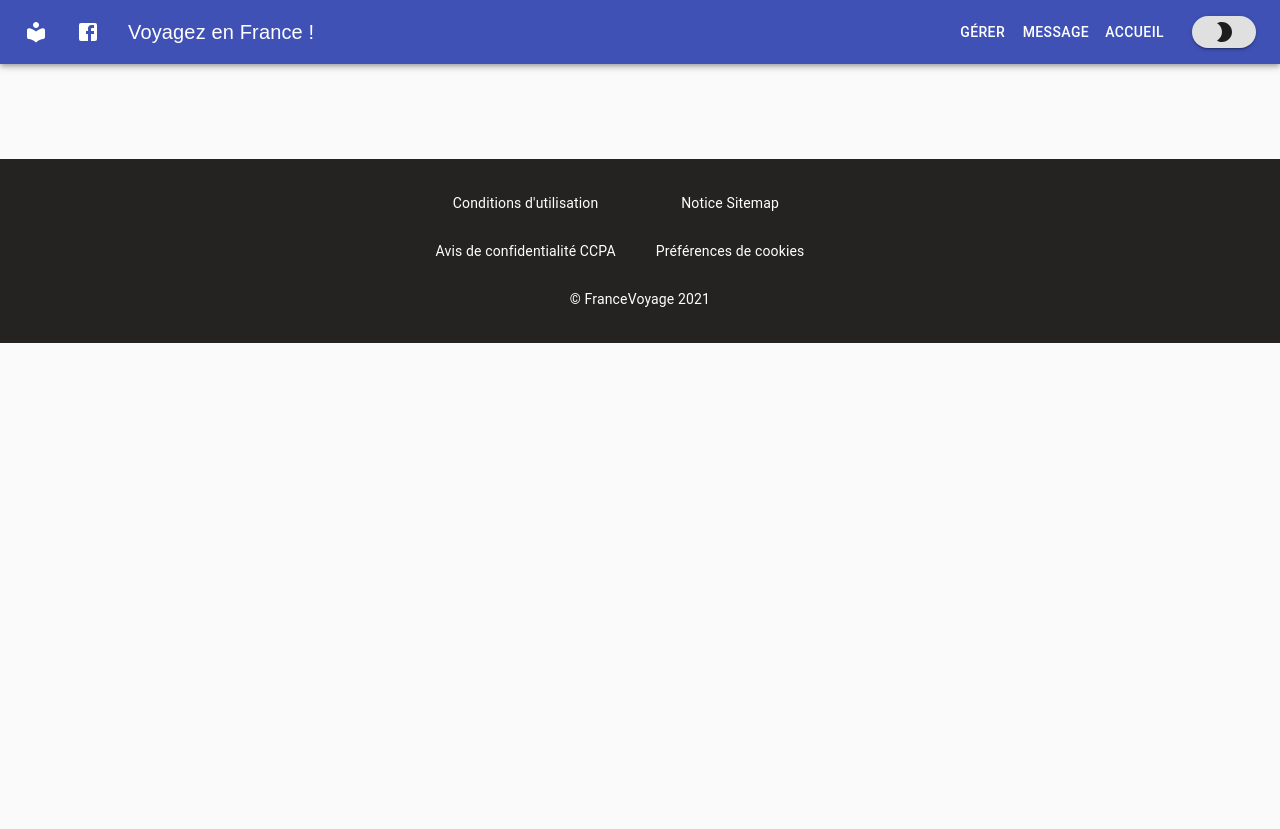
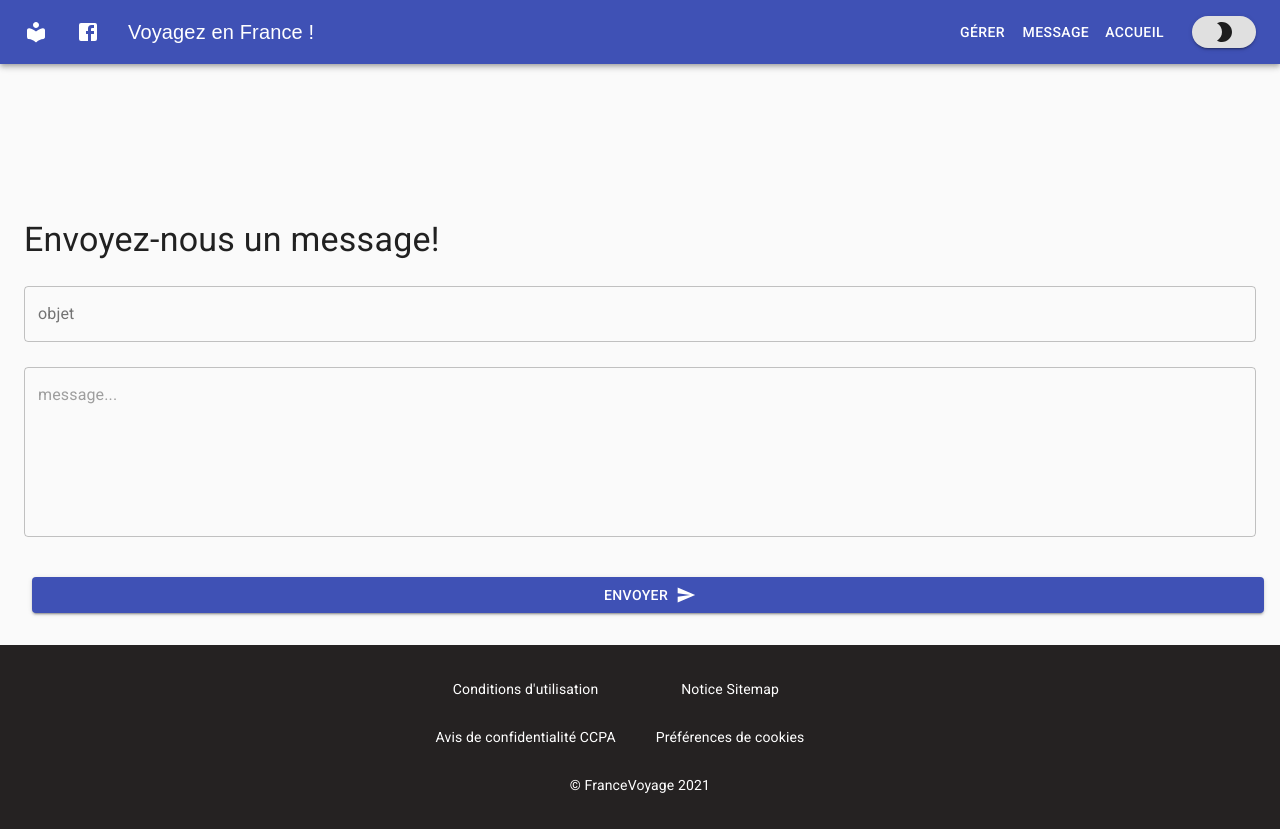
Before and after one commit to FatimaZohraaa/travelBlog, a React (Create React App) app: page /contact in a window 1280 px wide. Built offline with nearby package versions, Linux system fonts and the light colour scheme.

Commit message:
Contact Page

```diff
--- a/public/index.html
+++ b/public/index.html
@@ -8,6 +8,10 @@
     <meta
       name="description"
       content="Web site created using create-react-app"
+    />
+    <link
+      rel="stylesheet"
+      href="https://fonts.googleapis.com/css?family=Roboto:300,400,500,700&display=swap"
     />
     <link rel="apple-touch-icon" href="%PUBLIC_URL%/logo192.png" />
     <!--
--- a/src/App.js
+++ b/src/App.js
@@ -35,7 +35,9 @@ function App() {
           alignItems="center"
           style={{ minHeight: "83.8vh" }}
         >
-          <Switch></Switch>
+          <Switch>
+            <Route path="/contact" component={Contact} />
+          </Switch>
           <Footer />
         </Grid>
       </ThemeProvider>
--- a/src/pages/Contact.js
+++ b/src/pages/Contact.js
@@ -1,7 +1,64 @@
 import React from "react";
+import TextField from "@material-ui/core/TextField";
+import Button from "@material-ui/core/Button";
+import SendIcon from "@material-ui/icons/Send";
+import { makeStyles } from "@material-ui/core/styles";
+import { Container, Typography, Grid } from "@material-ui/core";
+import Footer from "../components/Footer";
+
+const useStyles = makeStyles((theme) => ({
+  button: {
+    margin: theme.spacing(1),
+    marginTop: 30,
+  },
+  field: {
+    marginTop: 15,
+    marginBottom: 10,
+  },
+  container: {
+    marginTop: 45,
+  },
+}));
 
 function Contact() {
-  return <div></div>;
+  const classes = useStyles();
+
+  return (
+    <>
+      <Container className={classes.container}>
+        <Typography variant="h4" className={classes.field}>
+          Envoyez-nous un message!
+        </Typography>
+        <TextField
+          className={classes.field}
+          id="outlined-secondary"
+          label="objet"
+          variant="outlined"
+          color="primary"
+          fullWidth
+        />
+        <TextField
+          className={classes.field}
+          id="outlined-secondary"
+          variant="outlined"
+          color="primary"
+          fullWidth
+          placeholder="message..."
+          multiline
+          rows={7}
+        />
+        <Button
+          variant="contained"
+          color="primary"
+          className={classes.button}
+          endIcon={<SendIcon />}
+          fullWidth
+        >
+          envoyer
+        </Button>
+      </Container>
+    </>
+  );
 }
 
 export default Contact;
```
